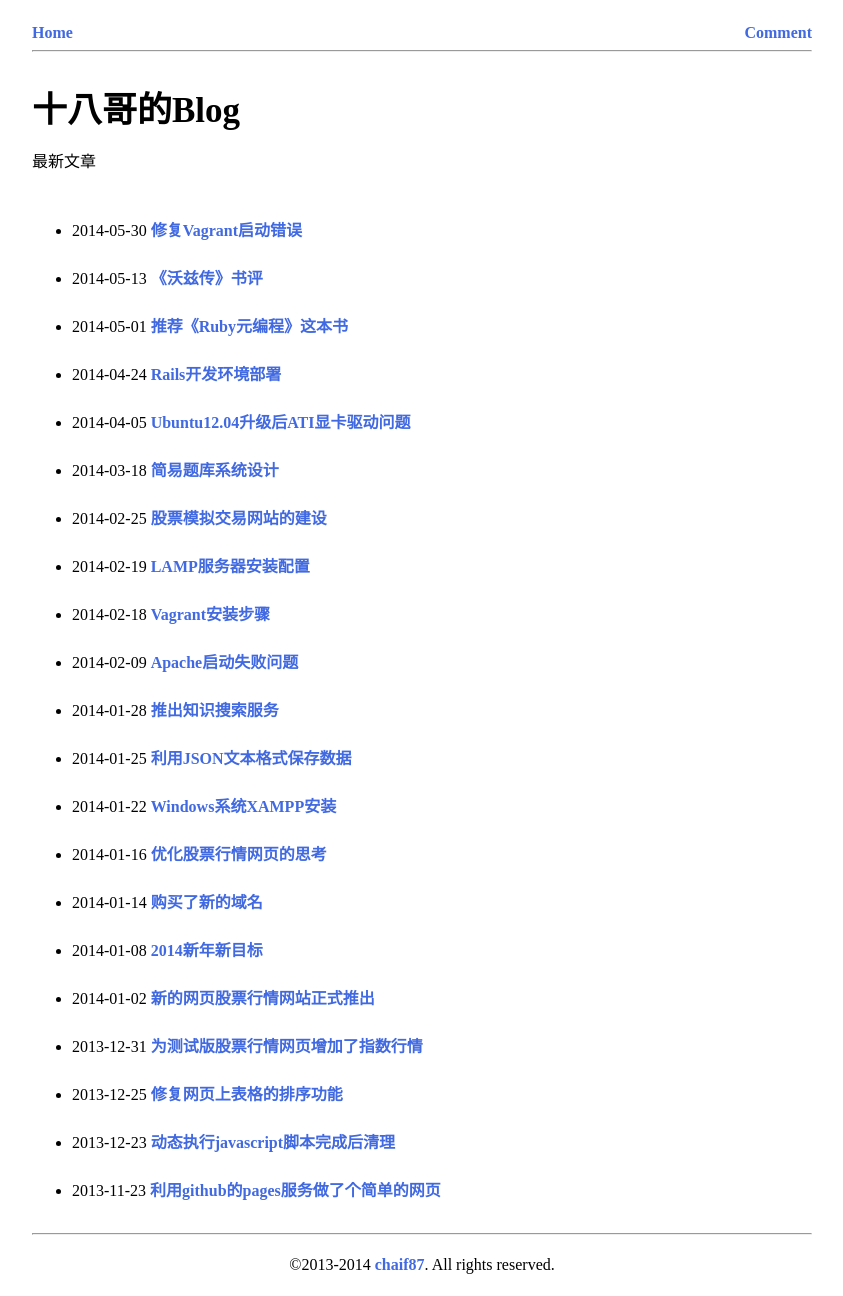
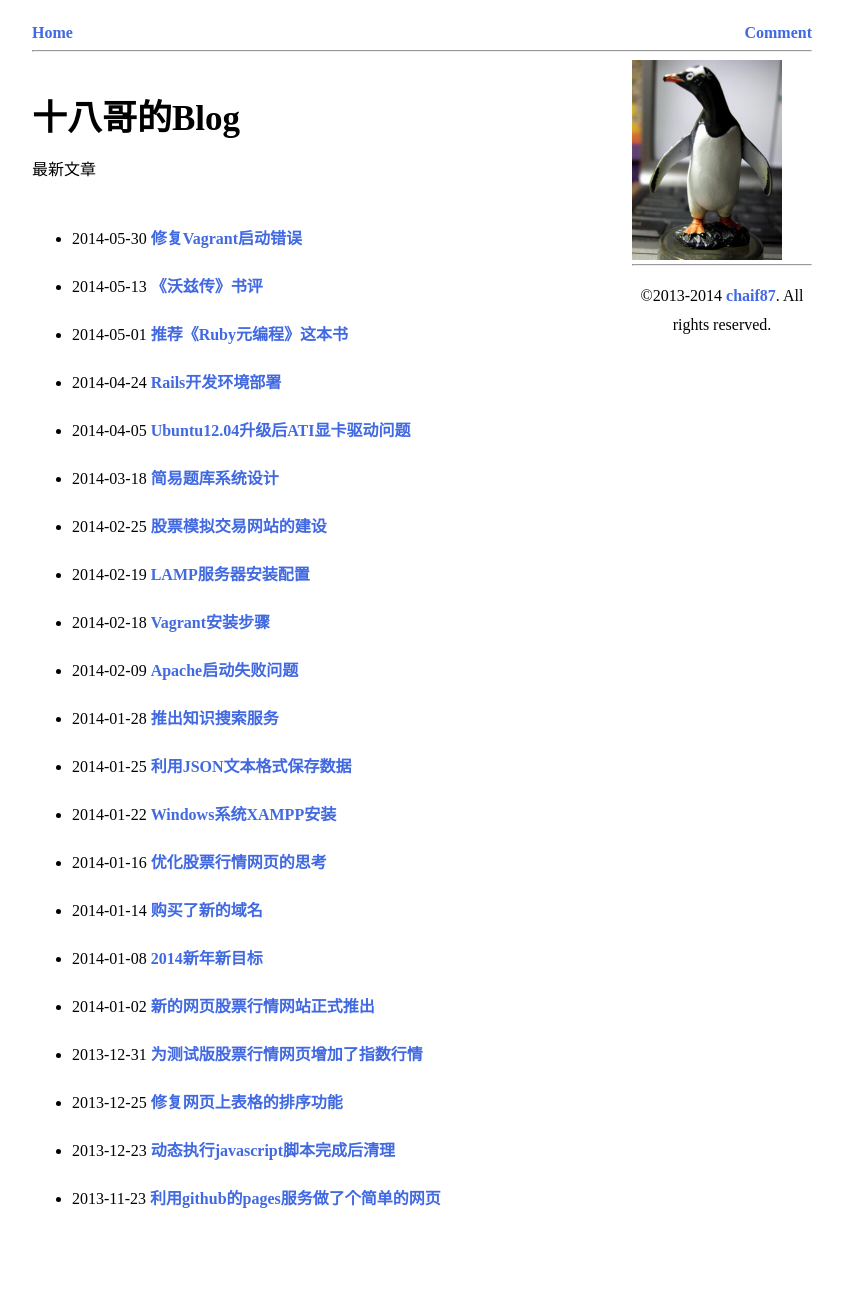
Before and after one commit to cforth/blog, a Jekyll site: the page built from index.html, in a window 1280 px wide. Shown: the whole page, without its empty margins (218-1061 px from the left). Built offline with Jekyll 4.4.1, drawn with Linux system fonts in a browser that asks for light colours; Markdown is read by kramdown in place of the engine named in the settings; after the commit the page ends 1233 px from its top, so only the background shows below that.

Commit message:
增加了主页右侧头像

```diff
--- a/_layouts/main.html
+++ b/_layouts/main.html
@@ -12,7 +12,14 @@
     <a href="http://cforth.github.io/blog/">Home</a>
     <a href="http://cforth.github.io/blog/comments.html" style="float: right;">Comment</a>
     <hr />
+    <div id="content">
       {{ content }}
+    </div>
+
+    <div id="menu">
+      <img src="{{ site.baseurl}}/my.jpg" width="150" height="200" />
+    </div>
+
   </div>
 
   <div id="footer">
--- a/css/mystyle.css
+++ b/css/mystyle.css
@@ -3,6 +3,16 @@ body {
   margin:0 auto;
   font-family: \5FAE\8F6F\96C5\9ED1;
   background:#FFFFFF;
+}
+
+div#content {
+  width:600px;
+  float:left;
+}
+
+div#menu {
+  width:180px;
+  float:left;
 }
 
 p {
```
Also changed, not shown: _posts/2014-05-30-repair-vagrant-up.md (+1 -1 lines), my.jpg (added).
